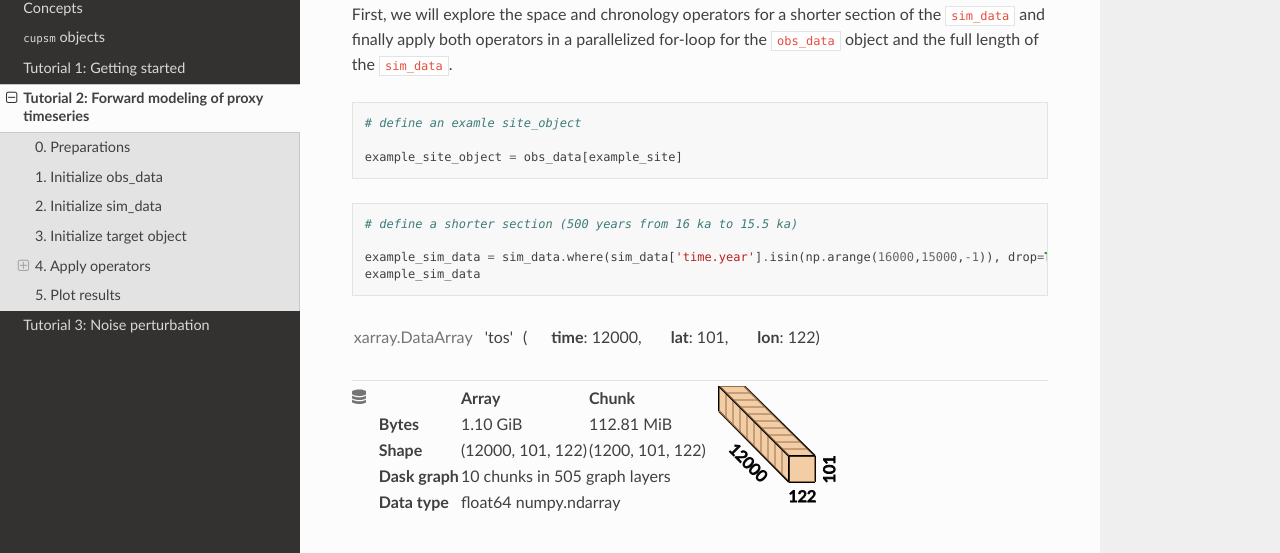
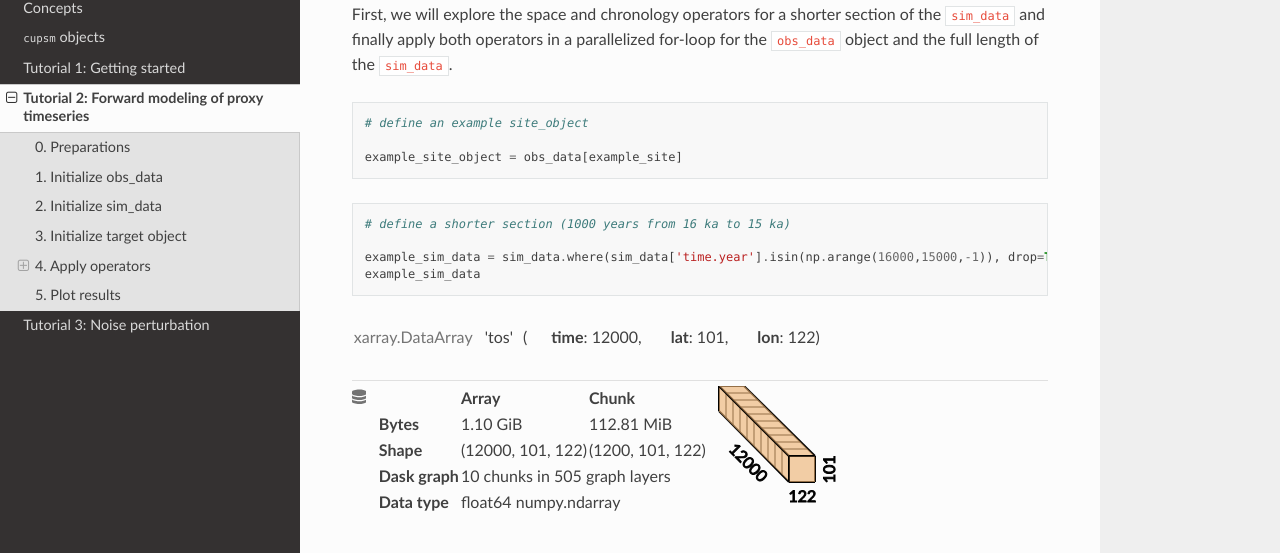
Before and after one commit to paleovar/cupsm, a Sphinx documentation site: the page built from docs/tutorial2.rst, in a window 1280 px wide and 900 px high, scrolled down 7138 px. Shown: the part 144-697 px from the top of the window. Built offline with Sphinx 7.4.7 and the Read the Docs theme 3.1.0, drawn with Linux system fonts in a browser that asks for light colours; some of the changed text lies outside the part shown.

Commit message:
Updated docs

```diff
--- a/docs/tutorial2.rst
+++ b/docs/tutorial2.rst
@@ -1430,13 +1430,13 @@ the ``sim_data``.
 
 .. code:: ipython3
 
-    # define an examle site_object
+    # define an example site_object
 
     example_site_object = obs_data[example_site]
 
 .. code:: ipython3
 
-    # define a shorter section (500 years from 16 ka to 15.5 ka)
+    # define a shorter section (1000 years from 16 ka to 15 ka)
 
     example_sim_data = sim_data.where(sim_data['time.year'].isin(np.arange(16000,15000,-1)), drop=True)
     example_sim_data
```
Also changed, not shown: other parts of docs/tutorial2.rst (+5 -1 lines), docs/pics_tutorial2/chron_operators_illustration.png (added).
